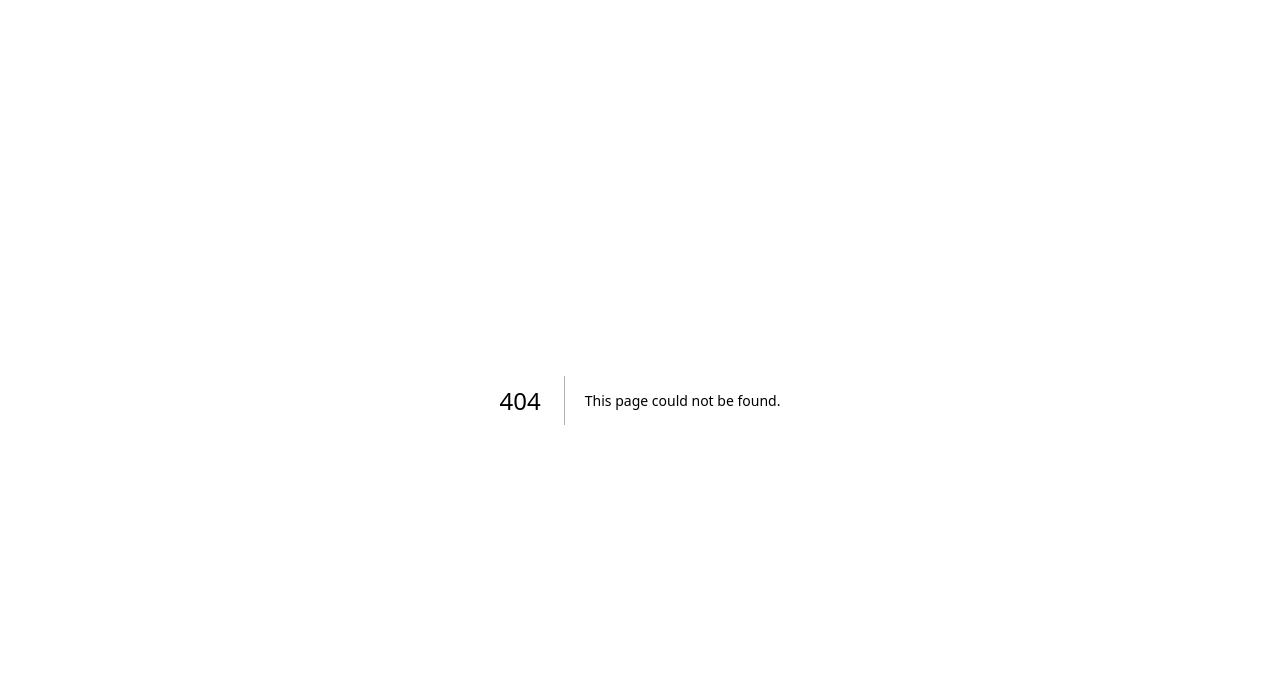
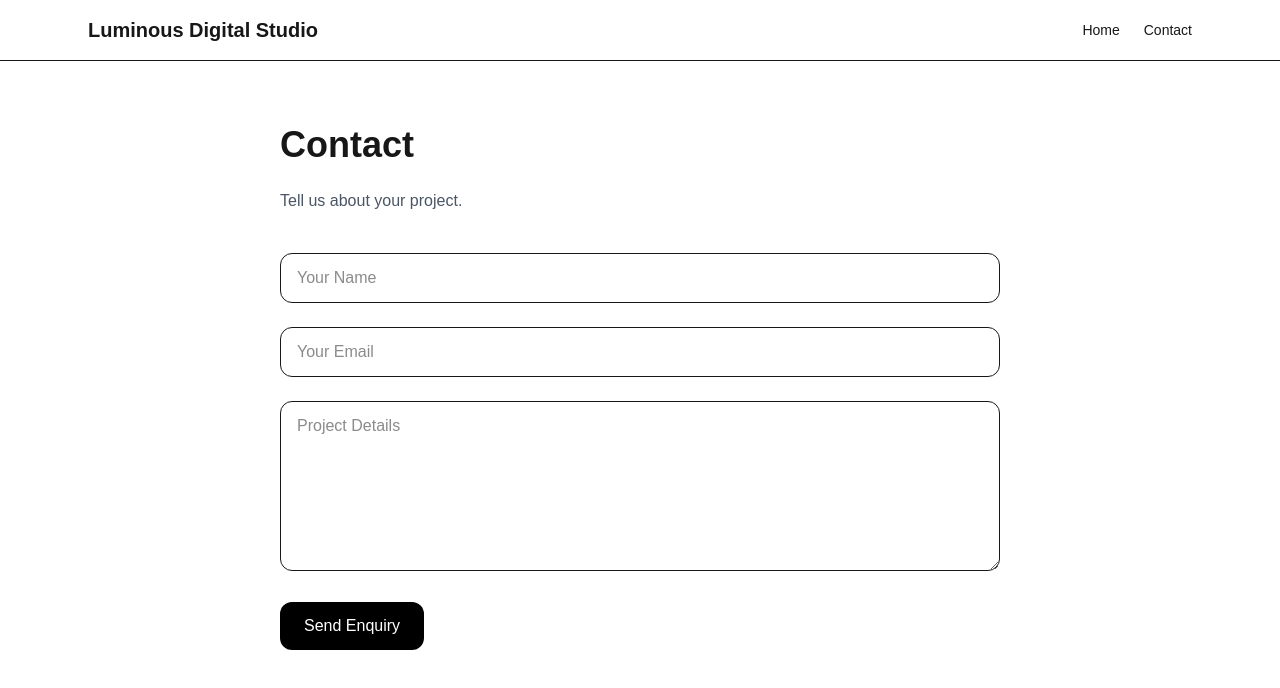
Before and after one commit to paul1978-legend/luminous-digital-studio, a Next.js app: page /contact in a window 1280 px wide. Before the commit this address had no page. Shown: the top 688 px of the page. Built offline with nearby package versions, Linux system fonts and the light colour scheme.

Commit message:
Initial Luminous Digital Studio site

```diff
--- /dev/null
+++ b/app/components/Navbar.tsx
@@ -0,0 +1,18 @@
+export default function Navbar() {
+  return (
+    <nav className="w-full border-b">
+      <div className="max-w-6xl mx-auto px-6 py-4 flex items-center justify-between">
+
+        <a href="/" className="font-bold text-xl">
+          Luminous Digital Studio
+        </a>
+
+        <div className="flex gap-6 text-sm">
+          <a href="/">Home</a>
+          <a href="/contact">Contact</a>
+        </div>
+
+      </div>
+    </nav>
+  );
+}
--- /dev/null
+++ b/app/contact/page.tsx
@@ -0,0 +1,44 @@
+export default function ContactPage() {
+  return (
+    <main className="min-h-screen px-6 py-16 max-w-3xl mx-auto">
+
+      <h1 className="text-4xl font-bold mb-6">
+        Contact
+      </h1>
+
+      <p className="text-gray-600 mb-10">
+        Tell us about your project.
+      </p>
+
+      <form className="space-y-6">
+
+        <input
+          type="text"
+          placeholder="Your Name"
+          className="w-full border rounded-xl px-4 py-3"
+        />
+
+        <input
+          type="email"
+          placeholder="Your Email"
+          className="w-full border rounded-xl px-4 py-3"
+        />
+
+        <textarea
+          placeholder="Project Details"
+          rows={6}
+          className="w-full border rounded-xl px-4 py-3"
+        />
+
+        <button
+          type="submit"
+          className="px-6 py-3 bg-black text-white rounded-xl"
+        >
+          Send Enquiry
+        </button>
+
+      </form>
+
+    </main>
+  );
+}
--- a/app/layout.tsx
+++ b/app/layout.tsx
@@ -1,33 +1,24 @@
 import type { Metadata } from "next";
-import { Geist, Geist_Mono } from "next/font/google";
 import "./globals.css";
 
-const geistSans = Geist({
-  variable: "--font-geist-sans",
-  subsets: ["latin"],
-});
-
-const geistMono = Geist_Mono({
-  variable: "--font-geist-mono",
-  subsets: ["latin"],
-});
+import Navbar from "./components/Navbar";
 
 export const metadata: Metadata = {
-  title: "Create Next App",
-  description: "Generated by create next app",
+  title: "Luminous Digital Studio",
+  description: "Websites and apps for small businesses",
 };
 
 export default function RootLayout({
   children,
-}: Readonly<{
+}: {
   children: React.ReactNode;
-}>) {
+}) {
   return (
-    <html
-      lang="en"
-      className={`${geistSans.variable} ${geistMono.variable} h-full antialiased`}
-    >
-      <body className="min-h-full flex flex-col">{children}</body>
+    <html lang="en">
+      <body>
+        <Navbar />
+        {children}
+      </body>
     </html>
   );
 }
--- a/app/page.tsx
+++ b/app/page.tsx
@@ -1,65 +1,97 @@
-import Image from "next/image";
+import type { Metadata } from "next";
+
+export const metadata: Metadata = {
+  title: "Luminous Digital Studio",
+  description: "Websites and apps for small businesses",
+};
 
 export default function Home() {
   return (
-    <div className="flex flex-col flex-1 items-center justify-center bg-zinc-50 font-sans dark:bg-black">
-      <main className="flex flex-1 w-full max-w-3xl flex-col items-center justify-between py-32 px-16 bg-white dark:bg-black sm:items-start">
-        <Image
-          className="dark:invert"
-          src="/next.svg"
-          alt="Next.js logo"
-          width={100}
-          height={20}
-          priority
-        />
-        <div className="flex flex-col items-center gap-6 text-center sm:items-start sm:text-left">
-          <h1 className="max-w-xs text-3xl font-semibold leading-10 tracking-tight text-black dark:text-zinc-50">
-            To get started, edit the page.tsx file.
+    <main className="min-h-screen px-6 py-16 max-w-5xl mx-auto">
+
+      {/* Hero */}
+      <section className="mb-20 text-center">
+        <h1 className="text-4xl md:text-5xl font-bold mb-6">
+          Luminous Digital Studio
         </h1>
-          <p className="max-w-md text-lg leading-8 text-zinc-600 dark:text-zinc-400">
-            Looking for a starting point or more instructions? Head over to{" "}
+        <p className="text-lg text-gray-600 max-w-2xl mx-auto mb-6">
+          Beautiful, affordable websites and simple apps for small businesses, creatives, and local brands.
+        </p>
+
         <a
-              href="https://vercel.com/templates?framework=next.js&utm_source=create-next-app&utm_medium=appdir-template-tw&utm_campaign=create-next-app"
-              className="font-medium text-zinc-950 dark:text-zinc-50"
+          href="/contact"
+          className="inline-block px-6 py-3 bg-black text-white rounded-xl"
         >
-              Templates
-            </a>{" "}
-            or the{" "}
-            <a
-              href="https://nextjs.org/learn?utm_source=create-next-app&utm_medium=appdir-template-tw&utm_campaign=create-next-app"
-              className="font-medium text-zinc-950 dark:text-zinc-50"
-            >
-              Learning
-            </a>{" "}
-            center.
+          Start Your Project
+        </a>
+      </section>
+
+      {/* Services */}
+      <section className="mb-20">
+        <h2 className="text-2xl font-semibold mb-8 text-center">Services</h2>
+
+        <div className="grid gap-6 md:grid-cols-3">
+          <div className="p-6 border rounded-xl">
+            <h3 className="font-semibold mb-2">Website Builds</h3>
+            <p className="text-sm text-gray-600">
+              Clean, modern websites designed to help your business stand out and convert visitors into customers.
             </p>
           </div>
-        <div className="flex flex-col gap-4 text-base font-medium sm:flex-row">
+
+          <div className="p-6 border rounded-xl">
+            <h3 className="font-semibold mb-2">Website Refreshes</h3>
+            <p className="text-sm text-gray-600">
+              Transform outdated websites into polished, professional experiences.
+            </p>
+          </div>
+
+          <div className="p-6 border rounded-xl">
+            <h3 className="font-semibold mb-2">App Prototypes</h3>
+            <p className="text-sm text-gray-600">
+              Simple, functional app concepts to bring your ideas to life quickly.
+            </p>
+          </div>
+        </div>
+      </section>
+
+      {/* Offer */}
+      <section className="mb-20 text-center">
+        <h2 className="text-2xl font-semibold mb-4">
+          Starter Website Package
+        </h2>
+
+        <p className="text-gray-600 mb-6">
+          A clean, professional one-page website to get your business online quickly.
+        </p>
+
+        <ul className="text-gray-600 mb-6 list-disc pl-6 text-left max-w-md mx-auto">
+          <li>Mobile-friendly design</li>
+          <li>Contact form</li>
+          <li>Modern layout</li>
+          <li>Launch support</li>
+        </ul>
+
+        <p className="text-xl font-bold">$750</p>
+      </section>
+
+      {/* CTA */}
+      <section className="text-center">
+        <h2 className="text-2xl font-semibold mb-4">
+          Let’s Build Something Great
+        </h2>
+
+        <p className="text-gray-600 mb-6">
+          Ready to bring your business online or upgrade your current website?
+        </p>
+
         <a
-            className="flex h-12 w-full items-center justify-center gap-2 rounded-full bg-foreground px-5 text-background transition-colors hover:bg-[#383838] dark:hover:bg-[#ccc] md:w-[158px]"
-            href="https://vercel.com/new?utm_source=create-next-app&utm_medium=appdir-template-tw&utm_campaign=create-next-app"
-            target="_blank"
-            rel="noopener noreferrer"
+          href="/contact"
+          className="inline-block px-6 py-3 bg-black text-white rounded-xl"
         >
-            <Image
-              className="dark:invert"
-              src="/vercel.svg"
-              alt="Vercel logomark"
-              width={16}
-              height={16}
-            />
-            Deploy Now
+          Get in Touch
         </a>
-          <a
-            className="flex h-12 w-full items-center justify-center rounded-full border border-solid border-black/[.08] px-5 transition-colors hover:border-transparent hover:bg-black/[.04] dark:border-white/[.145] dark:hover:bg-[#1a1a1a] md:w-[158px]"
-            href="https://nextjs.org/docs?utm_source=create-next-app&utm_medium=appdir-template-tw&utm_campaign=create-next-app"
-            target="_blank"
-            rel="noopener noreferrer"
-          >
-            Documentation
-          </a>
-        </div>
+      </section>
+
     </main>
-    </div>
   );
 }
```
Lines whose indentation alone changed are shown as unchanged.
